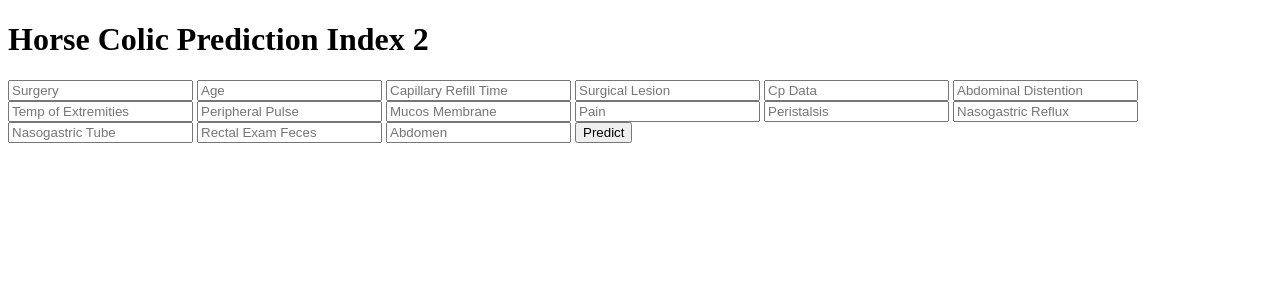
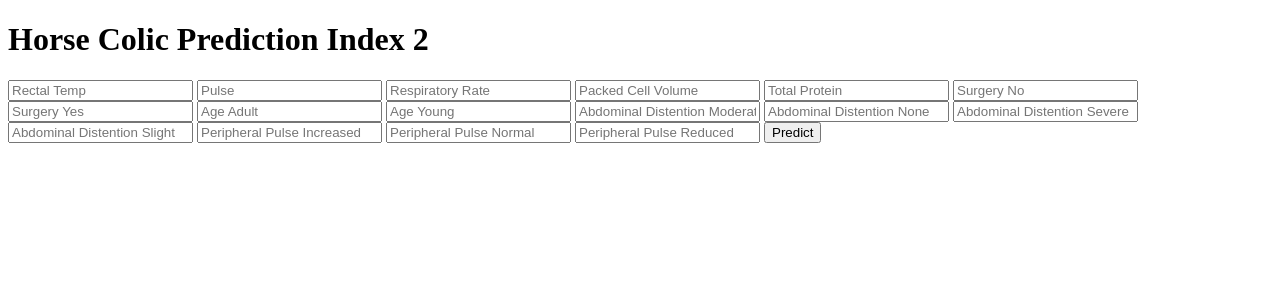
Before and after one commit to gilangvperdana/Flask_HorseColic, a Flask app: page / in a window 1280 px wide. Shown: the top 300 px of the page. Run offline with Flask 2, Linux system fonts and the light colour scheme; parts of the project's set-up code (start-up, migrations or seed data) failed here and were passed over.

Commit message:
testing again

```diff
--- a/templates/index2.html
+++ b/templates/index2.html
@@ -16,22 +16,22 @@
 
      <!-- Main Input For Receiving Query to our ML -->
     <form action="{{ url_for('predict')}}"method="post">
-      <input type="text" placeholder="Surgery" name="surgery" required="required" />
-      <input type="text" placeholder="Age" placeholder="age" required="required" />
-      <input type="text" placeholder="Capillary Refill Time" name="capillary_refill_time" required="required" />
-      <input type="text" placeholder="Surgical Lesion" name="surgical_lesion" required="required" />
-      <input type="text" placeholder="Cp Data" name="cp_data" required="required" />
-      <input type="text" placeholder="Abdominal Distention" name="abdominal_distention" required="required" />
-      <input type="text" placeholder="Temp of Extremities" name="temp_of_extremities" required="required" />
-      <input type="text" placeholder="Peripheral Pulse" name="peripheral_pulse" required="required" />
-      <input type="text" placeholder="Mucos Membrane" name="mucous_membrane" required="required" />
-      <input type="text" placeholder="Pain" name="pain" required="required" />
-      <input type="text" placeholder="Peristalsis" name="peristalsis" required="required" />
-      <input type="text" placeholder="Nasogastric Reflux" name="nasogastric_reflux" required="required" />
-      <input type="text" placeholder="Nasogastric Tube" name="nasogastric_tube" required="required" />
-      <input type="text" placeholder="Rectal Exam Feces" name="rectal_exam_feces" required="required" />
-      <input type="text" placeholder="Abdomen" name="abdomen" required="required" />
-
+      <input type="text" placeholder="Rectal Temp" name="rectal_temp" required="required" />
+      <input type="text" placeholder="Pulse" placeholder="pulse" required="required" />
+      <input type="text" placeholder="Respiratory Rate" name="respiratory_rate" required="required" />
+      <input type="text" placeholder="Packed Cell Volume" name="packed_cell_volume" required="required" />
+      <input type="text" placeholder="Total Protein" name="total_protein" required="required" />
+      <input type="text" placeholder="Surgery No" name="surgery_no" />
+      <input type="text" placeholder="Surgery Yes" name="surgery_yes" />
+      <input type="text" placeholder="Age Adult" name="age_adult"/>
+      <input type="text" placeholder="Age Young" name="age_young" />
+      <input type="text" placeholder="Abdominal Distention Moderate" name="abdominal_distention_moderate" />
+      <input type="text" placeholder="Abdominal Distention None" name="abdominal_distention_none" />
+      <input type="text" placeholder="Abdominal Distention Severe" name="abdominal_distention_severe" />
+      <input type="text" placeholder="Abdominal Distention Slight" name="abdominal_distention_slight"/>
+      <input type="text" placeholder="Peripheral Pulse Increased" name="peripheral_pulse_increased"/>
+      <input type="text" placeholder="Peripheral Pulse Normal" name="peripheral_pulse_normal"/>
+      <input type="text" placeholder="Peripheral Pulse Reduced" name="peripheral_pulse_reduced"/>
 
         <button type="submit" class="btn btn-primary btn-block btn-large">Predict</button>
     </form>
```
